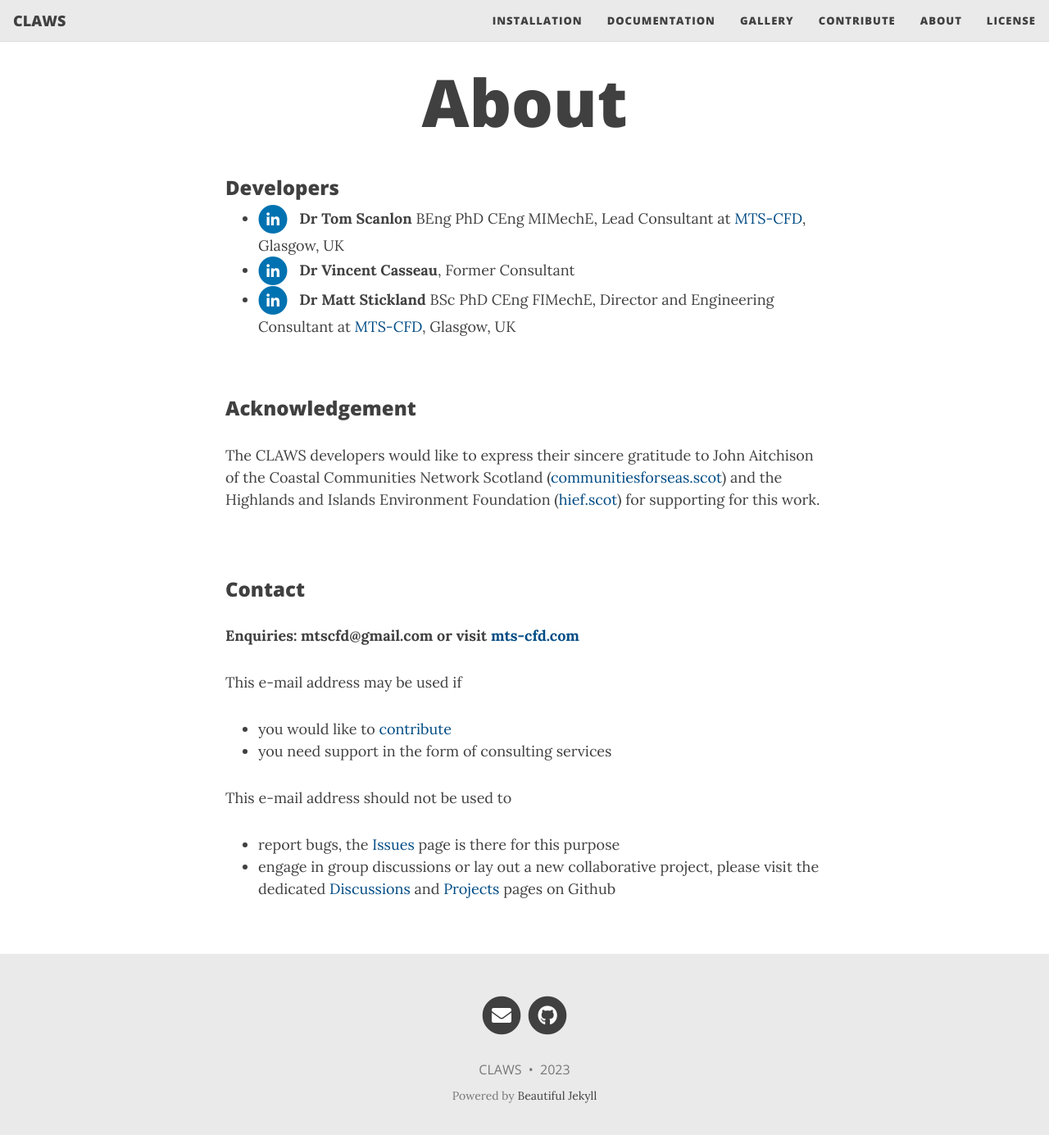
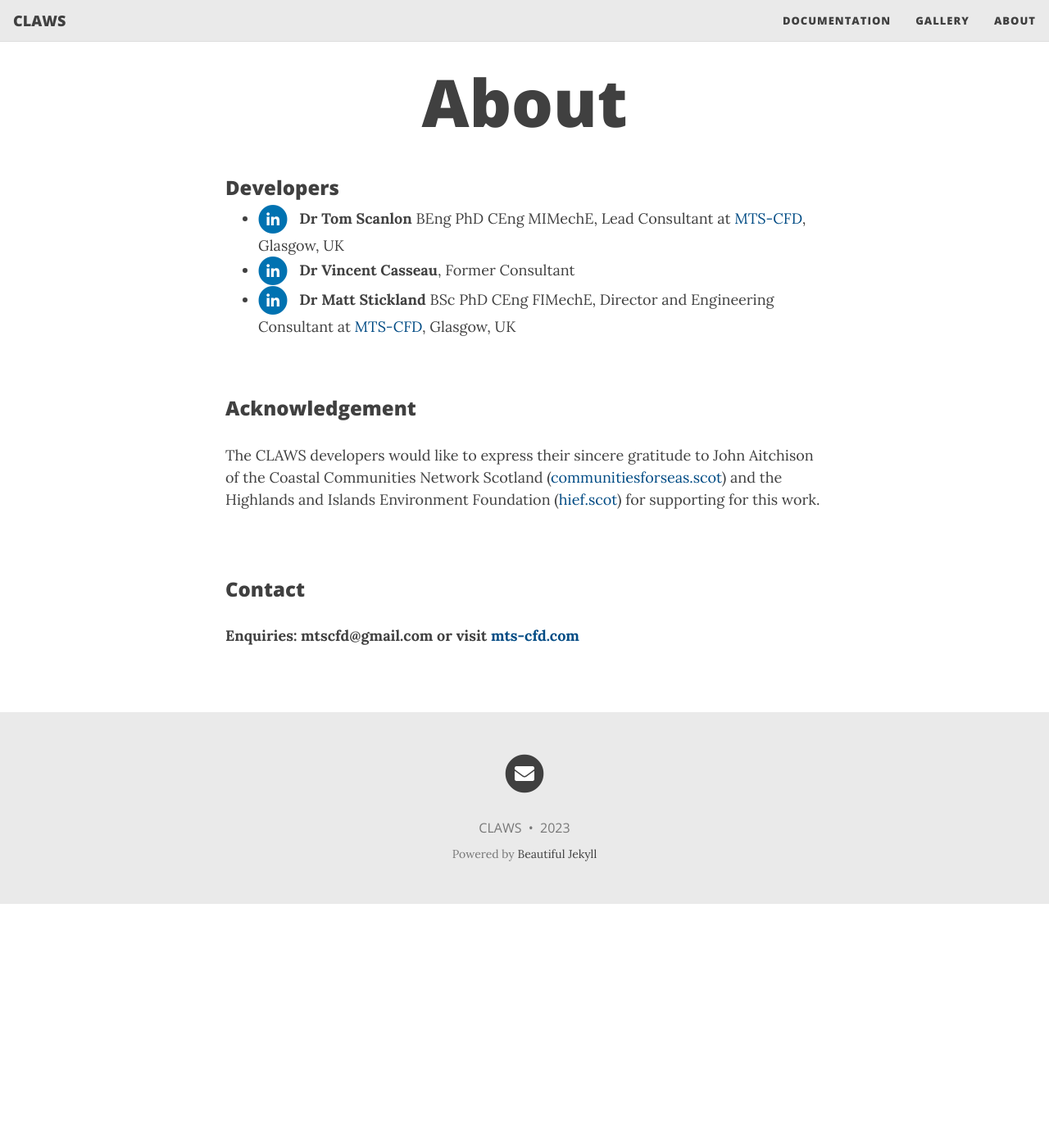
Before and after one commit to claws-scot/claws-scot.github.io, a Jekyll site: the page built from about.md, in a window 1280 px wide and 1398 px high. Shown: the top 1385 px of the window at 82% size. Built offline with Jekyll 4.4.1, drawn with Linux system fonts in a browser that asks for light colours; nearby versions of some CDN libraries.

Commit message:
Editing web pages

```diff
--- a/_config.yml
+++ b/_config.yml
@@ -25,13 +25,13 @@ author: CLAWS
 # --- List of links in the navigation bar --- #
 
 navbar-links:
-  Installation: "installation"
+#  Installation: "installation"
   Documentation: "reports"
 #  History: "history"
   Gallery: "gallery"
-  Contribute: "contribute"
+#  Contribute: "contribute"
   About: "about"
-  License: "license"
+# License: "license"
 
 # --- Logo --- #
 
@@ -53,7 +53,7 @@ round-avatar: true
 # Uncomment the links you want to show and add your information to each one.
 social-network-links:
   email: "mtscfd@gmail.com"
-  github: "claws-scot/CLAWS"
+#  github: "claws-scot/CLAWS"
 #  linkedin: "vincentcasseau"
 #  facebook: deanattali
 #  twitter: daattali
--- a/about.md
+++ b/about.md
@@ -44,10 +44,10 @@ The CLAWS developers would like to express their sincere gratitude to John Aitch
 
 **Enquiries: mtscfd@gmail.com or visit [mts-cfd.com](https://www.mts-cfd.com/)**
 
-This e-mail address may be used if
-  - you would like to [contribute](https://claws-scot.github.io/contribute/)
-  - you need support in the form of consulting services
+<!--This e-mail address may be used if-->
+<!--  - you would like to [contribute](https://claws-scot.github.io/contribute/)-->
+<!--  - you need support in the form of consulting services   -->
 
-This e-mail address should not be used to
-  - report bugs, the [Issues](https://github.com/claws-scot/CLAWS/issues) page is there for this purpose
-  - engage in group discussions or lay out a new collaborative project, please visit the dedicated [Discussions](https://github.com/claws-scot/CLAWS/discussions) and [Projects](https://github.com/claws-scot/CLAWS/projects?type=beta) pages on Github
+<!--This e-mail address should not be used to-->
+<!--  - report bugs, the [Issues](https://github.com/claws-scot/CLAWS/issues) page is there for this purpose  -->
+<!--  - engage in group discussions or lay out a new collaborative project, please visit the dedicated [Discussions](https://github.com/claws-scot/CLAWS/discussions) and [Projects](https://github.com/claws-scot/CLAWS/projects?type=beta) pages on Github-->
```
